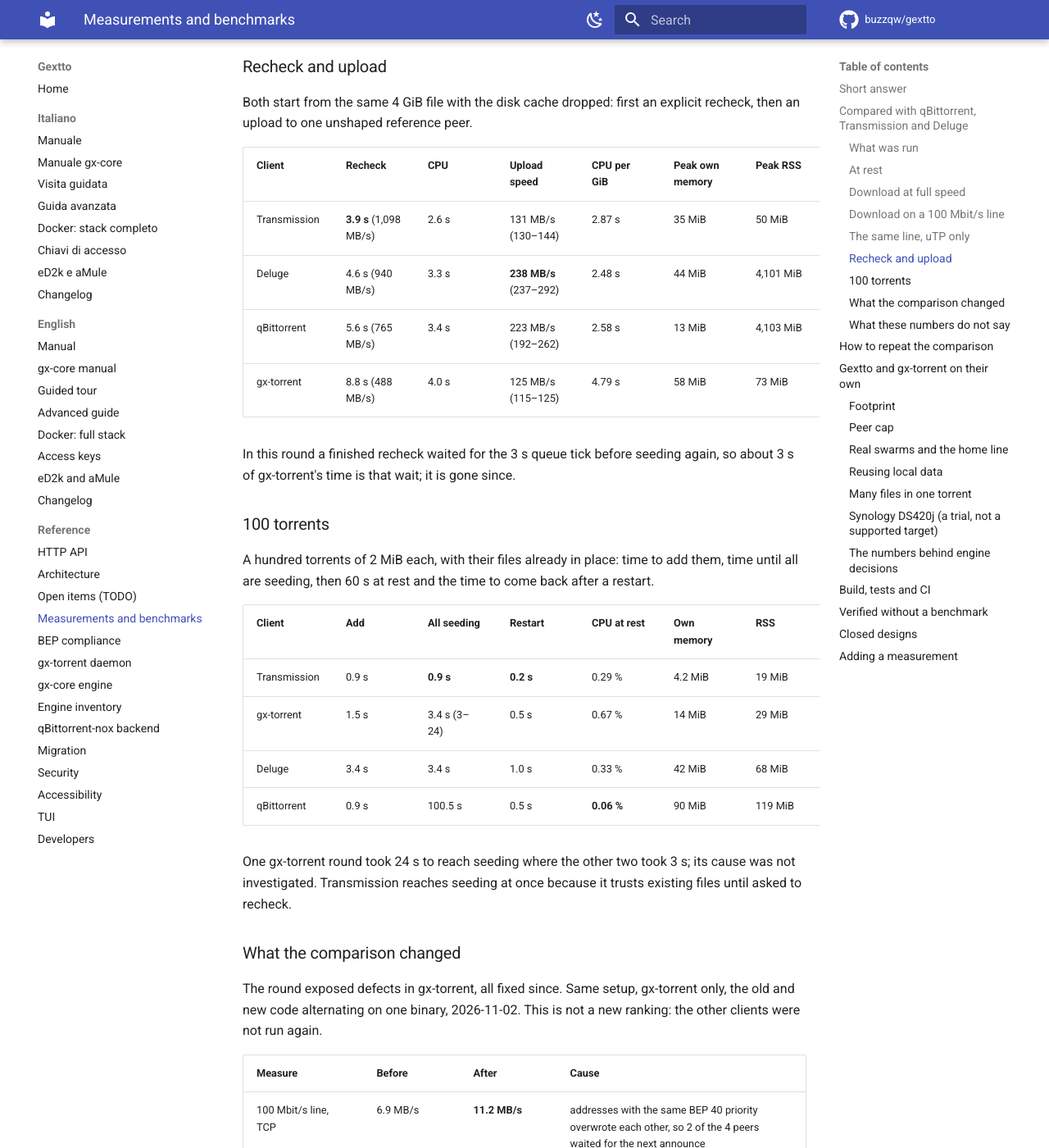
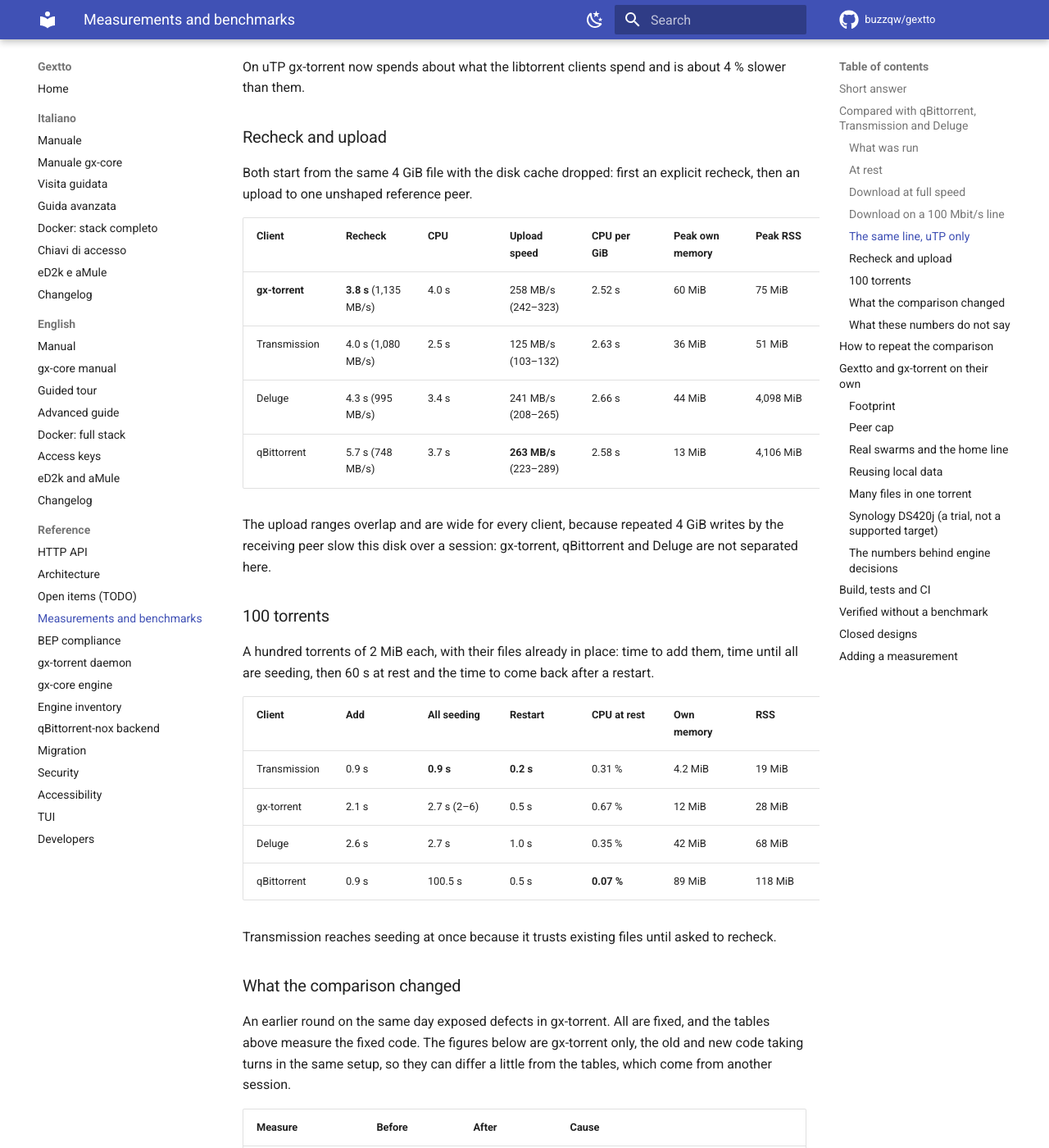
Before and after one commit to buzzqw/gextto, an MkDocs documentation site: the page built from docs/measurements.md, in a window 1280 px wide and 1400 px high, scrolled down 3816 px. Shown: the whole window at 82% size. Built offline with MkDocs 1.6.1 and Material for MkDocs 9.7.7, drawn with Linux system fonts in a browser that asks for light colours; comment, search, counter and statistics services are not loaded; some of the changed text lies outside the part shown.

Commit message:
Replace the client comparison with the round on the fixed code

```diff
--- a/docs/measurements.md
+++ b/docs/measurements.md
@@ -11,18 +11,19 @@
 
 | Question | Best | gx-torrent | Why it matters |
 |---|---|---|---|
-| Fastest download with nothing in the way | **gx-torrent, 290 MB/s** | first; the others 56–250 MB/s | a fast disk and a fast peer |
-| Download on a 100 Mbit/s line, 4 peers | Deluge and qBittorrent, about 10.6 MB/s | **last, 6.9 MB/s: a bug, now fixed, 11.2 MB/s** ([details](#what-the-comparison-changed)) | the common case at home |
-| Least own memory at full speed | Transmission, 12 MiB | **27 MiB**, qBittorrent 24, Deluge 57; on the 100 Mbit/s line 36 against 10–39 | what the client cannot give back to the system |
-| Fastest upload | Deluge and qBittorrent, about 230 MB/s | **125 MB/s**, now [180–240 MB/s](#what-the-comparison-changed) | only matters above a gigabit link |
-| Fastest recheck of 4 GiB | Transmission, 3.9 s | **last, 8.8 s**, now [3.8 s](#what-the-comparison-changed) | after a move or a crash |
-| Lowest CPU at rest | gx-torrent and qBittorrent, 0.05–0.06 % | among the best | a machine that is always on |
-| Lightest with 100 torrents | Transmission, 19 MB | **second, 29 MB** (qBittorrent 119 MB) | a long seeding list |
+| Fastest download with nothing in the way | **gx-torrent, 289 MB/s** | first; the others 56–250 MB/s | a fast disk and a fast peer |
+| Download on a 100 Mbit/s line, 4 peers, TCP | **gx-torrent, 11.2 MB/s** | first; the others 9.5–10.7 MB/s | the common case at home |
+| The same line, uTP only | Deluge and qBittorrent, about 11.6 MB/s | **third, 11.2 MB/s**, with the CPU of the libtorrent clients | peers that prefer uTP |
+| Least own memory at full speed | Transmission, 11 MiB | **28 MiB**, qBittorrent 26, Deluge 55; on the 100 Mbit/s line 40 against 10–39 | what the client cannot give back to the system |
+| Fastest upload | qBittorrent and gx-torrent, about 260 MB/s | **258 MB/s**, ranges overlap with Deluge's 241 | only matters above a gigabit link |
+| Fastest recheck of 4 GiB | **gx-torrent, 3.8 s** | first; Transmission 4.0 s, qBittorrent 5.7 s | after a move or a crash |
+| Lowest CPU at rest | gx-torrent and qBittorrent, 0.05 % | among the best | a machine that is always on |
+| Lightest with 100 torrents | Transmission, 19 MB | **second, 28 MB** (qBittorrent 118 MB) | a long seeding list |
 
-In short: gx-torrent is the fastest downloader when the network is not the limit and stays
-small while doing it, and it still spends more CPU on uTP than the others. The tables are the
-round of 2026-11-02. The defects that round exposed are fixed since, and their effect is
-measured [below](#what-the-comparison-changed); the tables are replaced at the next full round.
+In short: gx-torrent is the fastest downloader over TCP and the fastest at a recheck, and it
+uploads as fast as the libtorrent clients. It holds the most own memory on the 100 Mbit/s line
+and while uploading, and Transmission spends less CPU on every download, at a lower speed. The
+tables are the round of 2026-11-02 on commit `e9ca59c9`.
 
 ## Compared with qBittorrent, Transmission and Deluge
 
@@ -59,10 +60,10 @@
 
 | Client | CPU (% of a core) | Own memory | RSS |
 |---|---|---|---|
-| gx-torrent | 0.06 | 7.6 MiB | 22 MiB |
-| qBittorrent | 0.05 | 7.1 MiB | 35 MiB |
-| Transmission | 0.30 | 2.4 MiB | 17 MiB |
-| Deluge | 0.30 | 38 MiB | 63 MiB |
+| gx-torrent | 0.05 | 7.6 MiB | 22 MiB |
+| qBittorrent | 0.05 | 7.1 MiB | 34 MiB |
+| Transmission | 0.29 | 2.4 MiB | 17 MiB |
+| Deluge | 0.28 | 38 MiB | 62 MiB |
 
 ### Download at full speed
 
@@ -71,10 +72,10 @@
 
 | Client | Speed | Time | CPU per GiB | Peak own memory | Peak RSS |
 |---|---|---|---|---|---|
-| **gx-torrent** | **290 MB/s** (288–291) | 14.8 s | 3.05 s | 27 MiB | 39 MiB |
-| Deluge | 250 MB/s (247–250) | 17.2 s | 2.92 s | 57 MiB | 3,979 MiB |
-| qBittorrent | 242 MB/s (240–245) | 17.7 s | 2.70 s | 24 MiB | 3,972 MiB |
-| Transmission | 56 MB/s (56–56) | 77.0 s | 2.18 s | 12 MiB | 26 MiB |
+| **gx-torrent** | **289 MB/s** (285–290) | 14.8 s | 3.20 s | 28 MiB | 42 MiB |
+| Deluge | 250 MB/s (246–250) | 17.2 s | 2.90 s | 55 MiB | 3,980 MiB |
+| qBittorrent | 239 MB/s (225–240) | 18.0 s | 2.75 s | 26 MiB | 3,982 MiB |
+| Transmission | 56 MB/s (56–56) | 77.2 s | 2.23 s | 11 MiB | 26 MiB |
 
 Transmission's 56 MB/s repeats in every round; its cause was not investigated.
 
@@ -85,10 +86,10 @@
 
 | Client | Speed | Time | CPU (% of a core) | CPU per GiB | Peak own memory | Peak RSS |
 |---|---|---|---|---|---|---|
-| Deluge | 10.68 MB/s | 50.3 s | 30 % | 30.2 s | 39 MiB | 575 MiB |
-| qBittorrent | 10.57 MB/s | 50.8 s | 26 % | 26.9 s | 9.5 MiB | 543 MiB |
-| Transmission | 9.52 MB/s | 56.4 s | 14 % | 16.3 s | 9.6 MiB | 24 MiB |
-| gx-torrent | **6.90 MB/s** | 77.8 s | 15 % | 22.7 s | 36 MiB | 50 MiB |
+| **gx-torrent** | **11.19 MB/s** | 48.0 s | 20 % | 19.6 s | 40 MiB | 54 MiB |
+| Deluge | 10.68 MB/s | 50.3 s | 30 % | 30.0 s | 39 MiB | 574 MiB |
+| qBittorrent | 10.52 MB/s | 51.0 s | 25 % | 26.0 s | 9.5 MiB | 543 MiB |
+| Transmission | 9.50 MB/s | 56.5 s | 15 % | 17.0 s | 9.7 MiB | 24 MiB |
 
 ### The same line, uTP only
 
@@ -96,13 +97,13 @@
 
 | Client | Speed | Time | CPU (% of a core) | CPU per GiB | Peak own memory | Peak RSS |
 |---|---|---|---|---|---|---|
-| Deluge | 11.66 MB/s | 46.1 s | 43 % | 39.7 s | 39 MiB | 575 MiB |
-| qBittorrent | 11.59 MB/s | 46.3 s | 40 % | 37.0 s | 9.7 MiB | 543 MiB |
-| Transmission | 9.60 MB/s | 55.9 s | 23 % | 25.4 s | 9.2 MiB | 24 MiB |
-| gx-torrent | **6.88 MB/s** | 78.1 s | 45 % | 69.3 s | 44 MiB | 59 MiB |
+| Deluge | 11.66 MB/s | 46.1 s | 43 % | 39.3 s | 39 MiB | 575 MiB |
+| qBittorrent | 11.56 MB/s | 46.4 s | 39 % | 36.1 s | 9.7 MiB | 544 MiB |
+| gx-torrent | 11.18 MB/s | 48.0 s | 37 % | 35.5 s (35–39) | 47 MiB | 61 MiB |
+| Transmission | 9.58 MB/s | 56.0 s | 23 % | 25.3 s | 9.1 MiB | 24 MiB |
 
-uTP is where gx-torrent spends the most: 1.7–1.9 times the CPU per GiB of the libtorrent
-clients in this round.
+On uTP gx-torrent now spends about what the libtorrent clients spend and is about 4 % slower
+than them.
 
 ### Recheck and upload
 
@@ -111,13 +112,14 @@
 
 | Client | Recheck | CPU | Upload speed | CPU per GiB | Peak own memory | Peak RSS |
 |---|---|---|---|---|---|---|
-| Transmission | **3.9 s** (1,098 MB/s) | 2.6 s | 131 MB/s (130–144) | 2.87 s | 35 MiB | 50 MiB |
-| Deluge | 4.6 s (940 MB/s) | 3.3 s | **238 MB/s** (237–292) | 2.48 s | 44 MiB | 4,101 MiB |
-| qBittorrent | 5.6 s (765 MB/s) | 3.4 s | 223 MB/s (192–262) | 2.58 s | 13 MiB | 4,103 MiB |
-| gx-torrent | 8.8 s (488 MB/s) | 4.0 s | 125 MB/s (115–125) | 4.79 s | 58 MiB | 73 MiB |
+| **gx-torrent** | **3.8 s** (1,135 MB/s) | 4.0 s | 258 MB/s (242–323) | 2.52 s | 60 MiB | 75 MiB |
+| Transmission | 4.0 s (1,080 MB/s) | 2.5 s | 125 MB/s (103–132) | 2.63 s | 36 MiB | 51 MiB |
+| Deluge | 4.3 s (995 MB/s) | 3.4 s | 241 MB/s (208–265) | 2.66 s | 44 MiB | 4,098 MiB |
+| qBittorrent | 5.7 s (748 MB/s) | 3.7 s | **263 MB/s** (223–289) | 2.58 s | 13 MiB | 4,106 MiB |
 
-In this round a finished recheck waited for the 3 s queue tick before seeding again, so about
-3 s of gx-torrent's time is that wait; it is gone since.
+The upload ranges overlap and are wide for every client, because repeated 4 GiB writes by the
+receiving peer slow this disk over a session: gx-torrent, qBittorrent and Deluge are not
+separated here.
 
 ### 100 torrents
 
@@ -126,20 +128,18 @@
 
 | Client | Add | All seeding | Restart | CPU at rest | Own memory | RSS |
 |---|---|---|---|---|---|---|
-| Transmission | 0.9 s | **0.9 s** | **0.2 s** | 0.29 % | 4.2 MiB | 19 MiB |
-| gx-torrent | 1.5 s | 3.4 s (3–24) | 0.5 s | 0.67 % | 14 MiB | 29 MiB |
-| Deluge | 3.4 s | 3.4 s | 1.0 s | 0.33 % | 42 MiB | 68 MiB |
-| qBittorrent | 0.9 s | 100.5 s | 0.5 s | **0.06 %** | 90 MiB | 119 MiB |
+| Transmission | 0.9 s | **0.9 s** | **0.2 s** | 0.31 % | 4.2 MiB | 19 MiB |
+| gx-torrent | 2.1 s | 2.7 s (2–6) | 0.5 s | 0.67 % | 12 MiB | 28 MiB |
+| Deluge | 2.6 s | 2.7 s | 1.0 s | 0.35 % | 42 MiB | 68 MiB |
+| qBittorrent | 0.9 s | 100.5 s | 0.5 s | **0.07 %** | 89 MiB | 118 MiB |
 
-One gx-torrent round took 24 s to reach seeding where the other two took 3 s; its cause was
-not investigated. Transmission reaches seeding at once because it trusts existing files
-until asked to recheck.
+Transmission reaches seeding at once because it trusts existing files until asked to recheck.
 
 ### What the comparison changed
 
-The round exposed defects in gx-torrent, all fixed since. Same setup, gx-torrent only, the old and
-new code alternating on one binary, 2026-11-02. This is not a new ranking: the other clients were
-not run again.
+An earlier round on the same day exposed defects in gx-torrent. All are fixed, and the tables above
+measure the fixed code. The figures below are gx-torrent only, the old and new code taking turns in
+the same setup, so they can differ a little from the tables, which come from another session.
 
 | Measure | Before | After | Cause |
 |---|---|---|---|
@@ -153,8 +153,7 @@
 | Download at full speed | 284 MB/s | 290 MB/s | no regression |
 
 The public-swarm effect of the address fix was not measured. It should be smaller, because few
-addresses collide and a large swarm has other peers to take over. The upload range is wide
-because repeated 4 GiB writes by the receiving peer slow this disk over a session.
+addresses collide and a large swarm has other peers to take over.
 
 ### What these numbers do not say
 
@@ -166,8 +165,7 @@
 - **Transmission is a beta**, the version Debian 13 ships.
 - **Small differences are not results.** A gap inside the ranges above means nothing.
 - **Deluge's web front end** runs in a separate container, so its CPU and memory are not
-  counted. Two Deluge runs failed on a harness error (the web front end was not yet connected
-  to the daemon); they were repeated after the fix, with the same image.
+  counted.
 
 ## How to repeat the comparison
 
```
Also changed, not shown: other parts of docs/measurements.md (+1 -1 lines), README.it.md (+1 -1 lines), README.md (+1 -1 lines).
